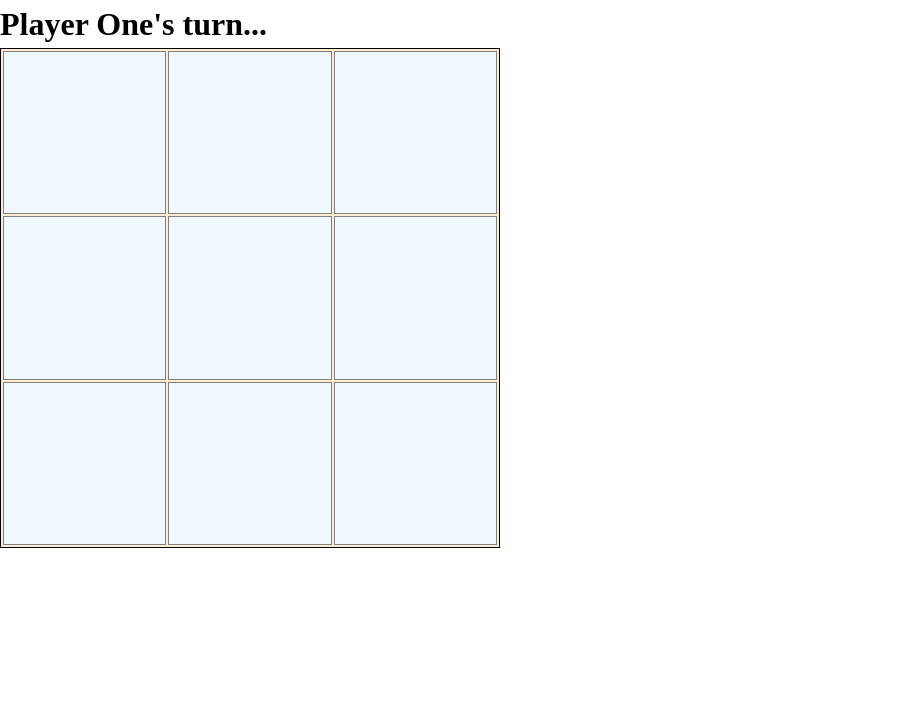
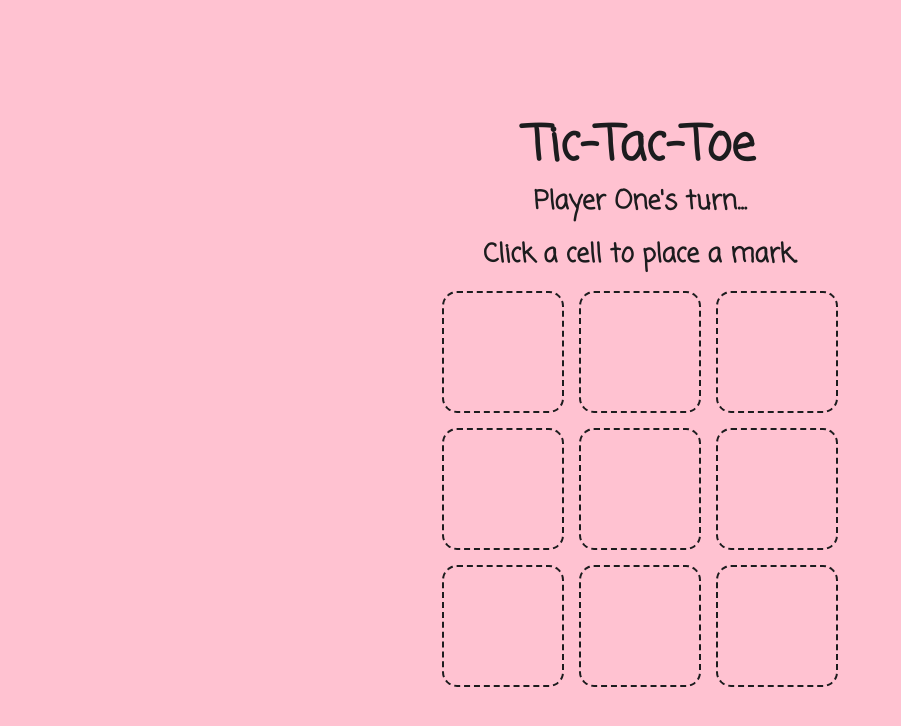
Before and after one commit to david-barleta/tic-tac-toe, a plain HTML site: page index.html in a window 1280 px wide. Shown: the whole page, without its empty margins (0-901 px from the left). Drawn offline with Linux system fonts and the light colour scheme.

Commit message:
Improve design
- Replace "X" and "O" marks with food icons
- Change background color
- Replace default font style

```diff
--- a/index.html
+++ b/index.html
@@ -10,10 +10,13 @@
   <script src="script.js" defer></script>
 </head>
 <body>
-  <div class="container">
+  <header>
+    <h1>Tic-Tac-Toe</h1>
+  </header>
+  <main>
     <h1 class="turn"></h1>
-    <h2 class="message"></h2>
+    <h1 class="message">Click a cell to place a mark.</h1>
     <div class="board"></div>
-  </div>
+  </main>
 </body>
 </html>
--- a/script.js
+++ b/script.js
@@ -174,7 +174,17 @@ function ScreenController() {
         cellButton.classList.add("cell");
         cellButton.dataset.row = rowIndex;
         cellButton.dataset.column = columnIndex;
-        cellButton.textContent = cell.getValue();
+
+        const cellMarkIcon = document.createElement("img");
+        const cellMarkValue = cell.getValue();
+
+        if (cellMarkValue == "X") {
+          cellMarkIcon.src = "images/pretzel.png";
+        } else if (cellMarkValue == "O") {
+          cellMarkIcon.src = "images/donut.png";
+        }
+
+        cellButton.appendChild(cellMarkIcon);
         boardDiv.appendChild(cellButton);
       })
     })
@@ -183,6 +193,9 @@ function ScreenController() {
   function clickHandlerBoard(e) {
     const selectedRow = e.target.dataset.row;
     const selectedColumn = e.target.dataset.column;
+    const selectedCell = e.target;
+
+    console.log(selectedCell);
 
     if (!selectedRow || !selectedColumn) {
       messageContainer.textContent = "Invalid cell. Please choose a different cell.";
--- a/styles.css
+++ b/styles.css
@@ -1,22 +1,50 @@
+@import url('https://fonts.googleapis.com/css2?family=Coming+Soon&display=swap');
+
+:root {
+  --bg-color: #ffc2d1;
+  --text-color: #1c1c1e;
+}
+
+body {
+  display: grid;
+  grid-template-rows: repeat(2, min-content);
+  font-family: "Coming Soon", sans-serif;
+  justify-content: center;
+  align-content: center;
+  background-color: var(--bg-color);
+  color: var(--text-color);
+}
+
+header {
+  text-align: center;
+  font-size: 1.5rem;
+}
+
+main {
+  display: grid;
+  grid-template-rows: repeat(3, min-content);
+  row-gap: 15px;
+  justify-items: center;
+  font-size: 0.8rem;
+}
+
 .board {
   display: grid;
-  height: 500px;
-  width: 500px;
+  height: 400px;
+  width: 400px;
   grid-template-columns: repeat(3, 1fr);
   grid-template-rows: repeat(3, 1fr);
-  border: 1px solid black;
-  gap: 2px;
+  gap: 15px;
   padding: 2px;
-  background-color: blanchedalmond;
 }
 
 .cell {
   display: flex;
   justify-content: center;
   align-items: center;
-  text-align: center;
-  font-size: 2rem;
-  border: 1px solid grey;
-  background-color: aliceblue;
+  border: 2px dashed var(--text-color);
+  border-radius: 15px;
+  padding: 20px;
+  background-color: var(--bg-color);
   cursor: pointer;
 }
```
Also changed, not shown: images/donut.png (added), images/pretzel.png (added).
